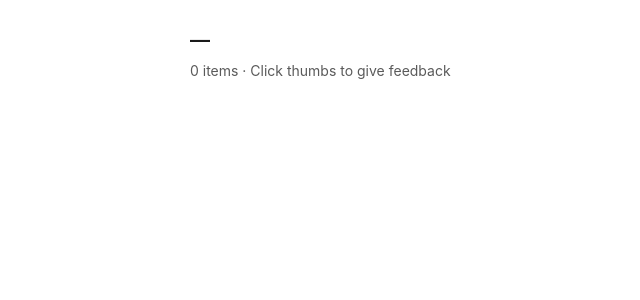
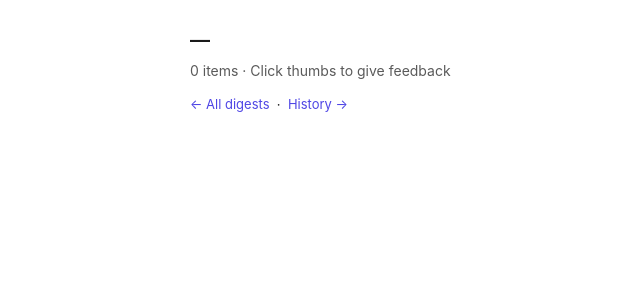
Before and after one commit to Lemba13/redpill, a FastAPI app: template feedback/templates/digest.html in a window 1280 px wide. Shown: the top 300 px of the page, without its empty margins (126-766 px from the left). Run offline with FastAPI, Linux system fonts and the light colour scheme; the template is opened without the code that fills it, so the values that code supplies are empty.

Commit message:
Add /history page with filtering and pagination (#16)
* Add /history page with filtering and pagination

New endpoint shows all ingested digest articles in a compact date-grouped
view with search, date range, and domain filters. Adds bulk sidecar ingest
on page load so newly written sidecars appear without visiting each digest
individually.

* Add history nav link to digest page and document feedback service pages

Adds back-navigation links (All digests / History) to the digest page so
the history page is reachable directly from the email feedback link. Updates
README with a table of the three feedback service pages.

```diff
--- a/feedback/templates/digest.html
+++ b/feedback/templates/digest.html
@@ -4,6 +4,11 @@
 <div class="header">
     <h1>{{ topic }} — {{ digest_date }}</h1>
     <p class="subtitle">{{ items | length }} items · Click thumbs to give feedback</p>
+    <p style="margin-top: 6px; font-size: 13px;">
+        <a href="/" class="back-link">← All digests</a>
+        &nbsp;·&nbsp;
+        <a href="/history" class="back-link">History →</a>
+    </p>
 </div>
 
 {% for item in items %}
```
Also changed, not shown: README.md.
